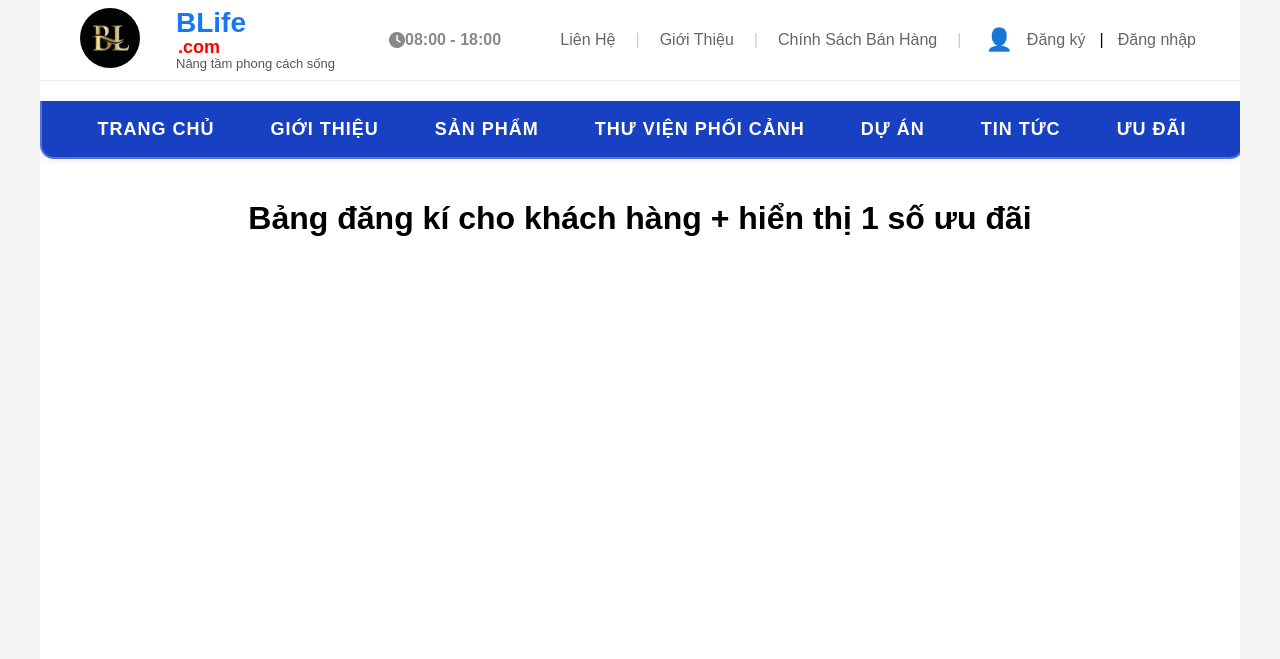
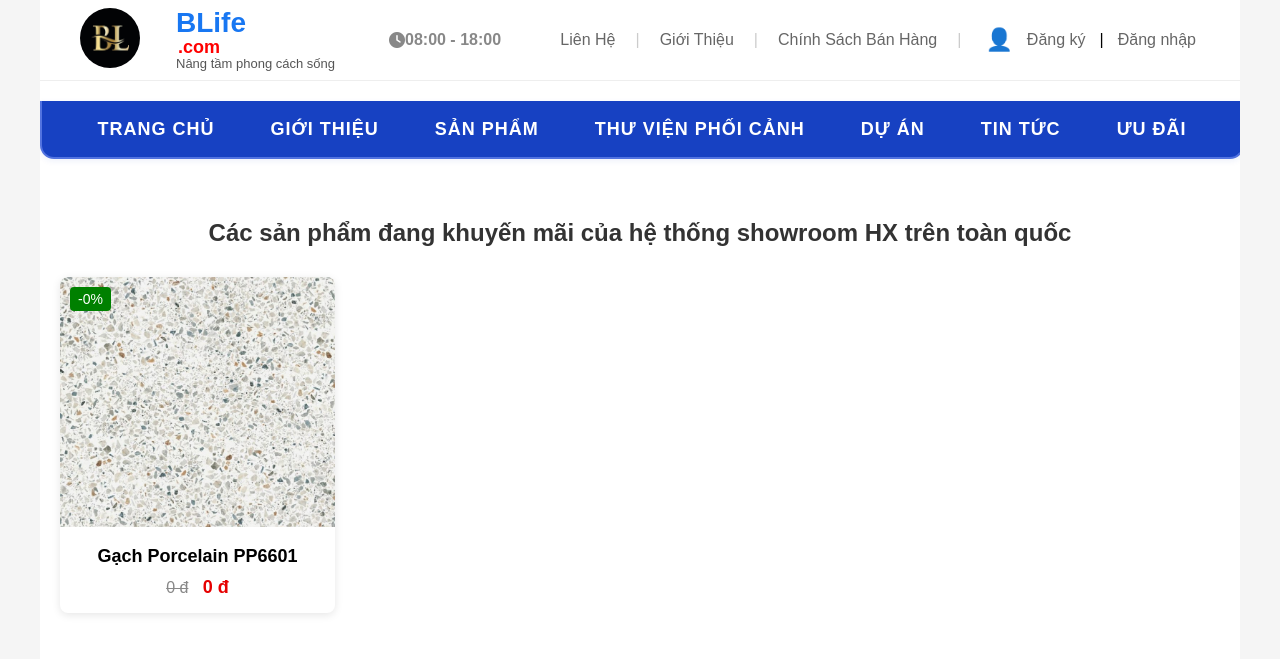
Before and after one commit to thuankoten/Website-Showroom-G-ch, a PHP site: page /khuyenmai.php in a window 1280 px wide. Shown: the top 659 px of the page. Run offline with PHP 8.4, Linux system fonts and the light colour scheme; data comes from the database, SQL or seed files in the repository; tables that the repository leaves empty or names only in its code hold one stand-in row (values such as "Sample post"); grey boxes are pictures that could not be loaded.

Commit message:
Up Ưu đãi

```diff
--- a/README/folderhtml/khuyenmai.php
+++ b/README/folderhtml/khuyenmai.php
@@ -1,20 +1,17 @@
 <!DOCTYPE html>
 <html lang="en">
 <head>
-    <meta charset="UTF-8">
-    <meta name="viewport" content="width=device-width, initial-scale=1.0">
-    <title>Đăng kí và Ưu đãi</title>
-    <style>
-    body { text-align:center}
-    </style>
+  <meta charset="UTF-8" />
+  <meta name="viewport" content="width=device-width, initial-scale=1.0"/>
+  <title>Khuyến mãi sản phẩm</title>
   <link href="../foldercss/style.css" rel="stylesheet"/>
   <link href="../foldercss/khuyenmai.css" rel="stylesheet"/>
   <script src="../jquery-3.7.1.js"></script>
   <link rel="stylesheet" href="https://cdnjs.cloudflare.com/ajax/libs/font-awesome/6.5.0/css/all.min.css">
+  <style> body { text-align: center } </style>
 </head>
 <body>
   <div id="container">
-       <!-- Hiển thị topbar và header  -->
     <div id="include-header"></div>
     <script>
       $(function () {
@@ -22,13 +19,52 @@
       });
     </script>
 
-    <!-- Nội dung phần ưu đãi -->
     <main>
-        <h1>Bảng đăng kí cho khách hàng + hiển thị 1 số ưu đãi</h1>
+      <div class="container">
+        <h2>Các sản phẩm đang khuyến mãi của hệ thống showroom HX trên toàn quốc</h2>
+        <div class="products">
+          <?php
+          // Viết PHP ngay trong <main>
+          $link = mysqli_connect("127.0.0.1", "root", "", "showroom_gach", 3307);
+          mysqli_set_charset($link, "utf8");
+
+          $sql = "SELECT sp.ten_sanpham, sp.image, sp.gia, uu.phamtram_uudai
+                  FROM sanpham sp
+                  JOIN uudai uu ON sp.sanpham_id = uu.sanpham_id
+                  WHERE uu.trangthai_uudai = 0";
+
+          $result = mysqli_query($link, $sql);
+
+          while ($sp = mysqli_fetch_assoc($result)) {
+              $gia = (float)$sp['gia'];
+              $phantram = (float)$sp['phamtram_uudai'];
+              $gia_sau_uudai = $gia - ($gia * $phantram / 100);
+
+              // Thay đổi thư mục theo nhu cầu
+              $folder = "cloai6060";
+              $imagePath = "../foldercss/Anhsp/$folder/Latnen/" . $sp['image'];
+          ?>
+          <div class="product">
+            <div class="discount-badge">-<?php echo $phantram; ?>%</div>
+            <img src="<?php echo $imagePath; ?>" alt="<?php echo $sp['ten_sanpham']; ?>">
+            <div class="product-info">
+              <h4><?php echo $sp['ten_sanpham']; ?></h4>
+              <div>
+                <span class="price"><?php echo number_format($gia); ?> đ</span>
+                <span class="new-price"><?php echo number_format($gia_sau_uudai); ?> đ</span>
+              </div>
+            </div>
+          </div>
+          <?php
+          }
+          mysqli_close($link);
+          ?>
+        </div>
+      </div>
     </main>
+</div>
 
-    <!-- Hiển thị footer -->
-    <div id="include-footer"></div>
+    <div id="include-footer">
     <script>
       $(function () {
         $("#include-footer").load("footer.php");
```
Lines whose indentation alone changed are shown as unchanged.
